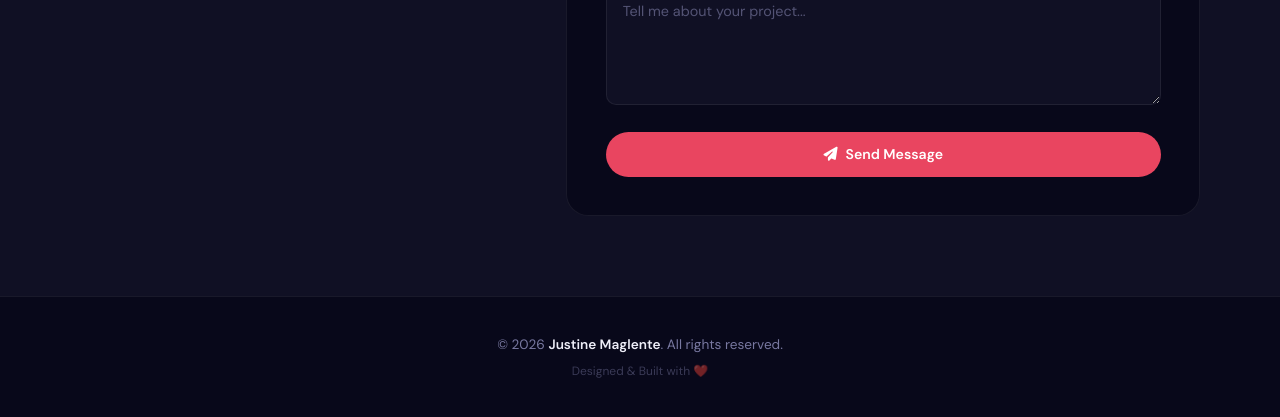
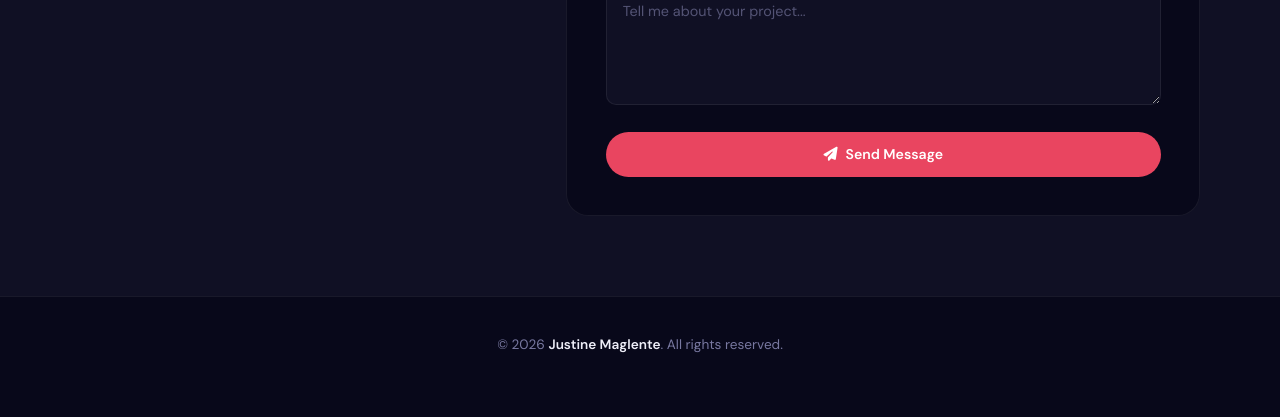
Before and after one commit to drastineexxj/MyPortfolio_2.0, a plain HTML site: page index.html in a window 1280 px wide. Shown: the part 4152-4569 px from the top of the page. After the commit the page ends 4544 px from the top, so only its background shows below. Drawn offline with Linux system fonts and the light colour scheme.

Commit message:
remove heart

```diff
--- a/index.html
+++ b/index.html
@@ -324,7 +324,7 @@
 <footer>
   <div class="wrap">
     <p>&copy; <span id="yr"></span> <strong>Justine Maglente</strong>. All rights reserved.</p>
-    <p class="f-sub">Designed &amp; Built with ❤️</p>
+
   </div>
 </footer>
 
```
